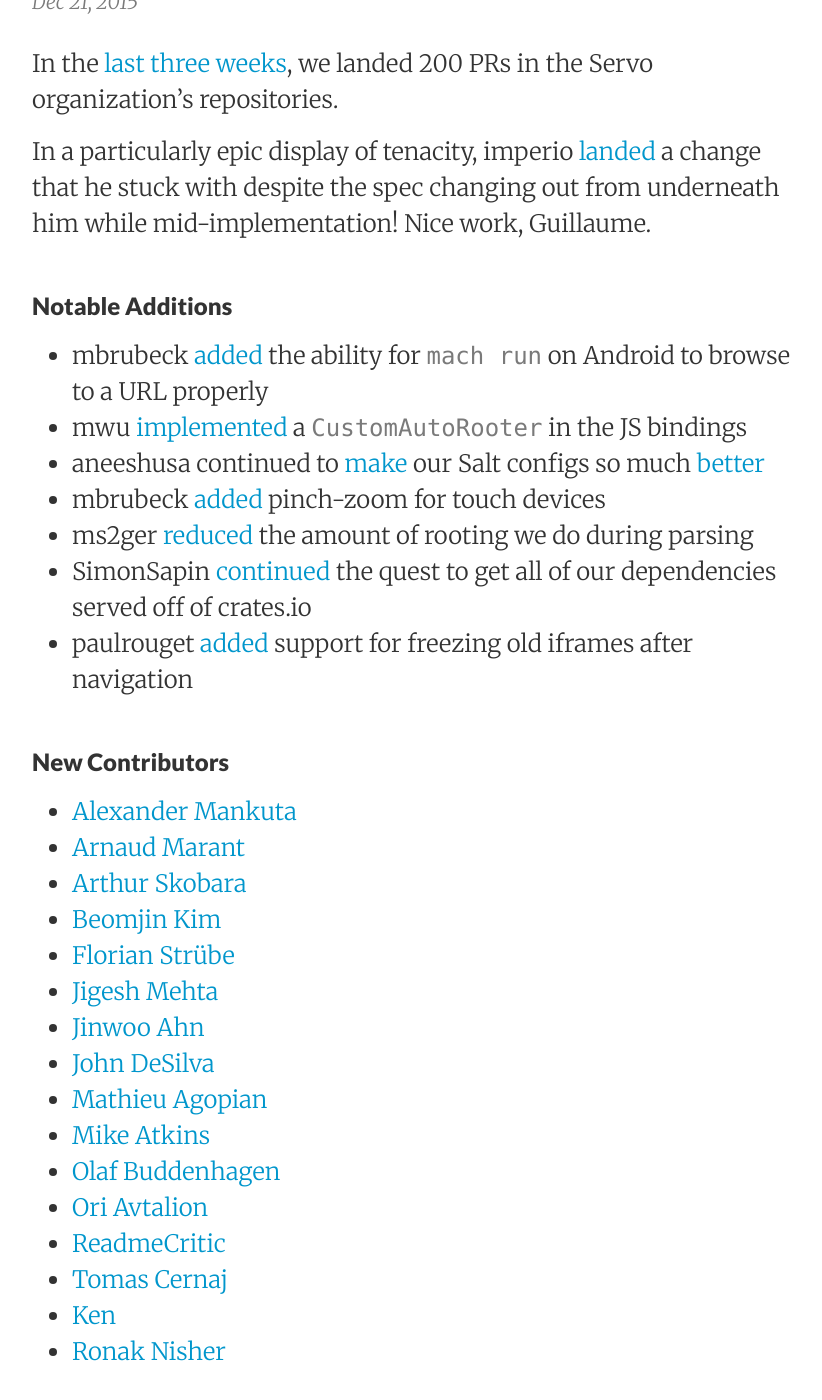
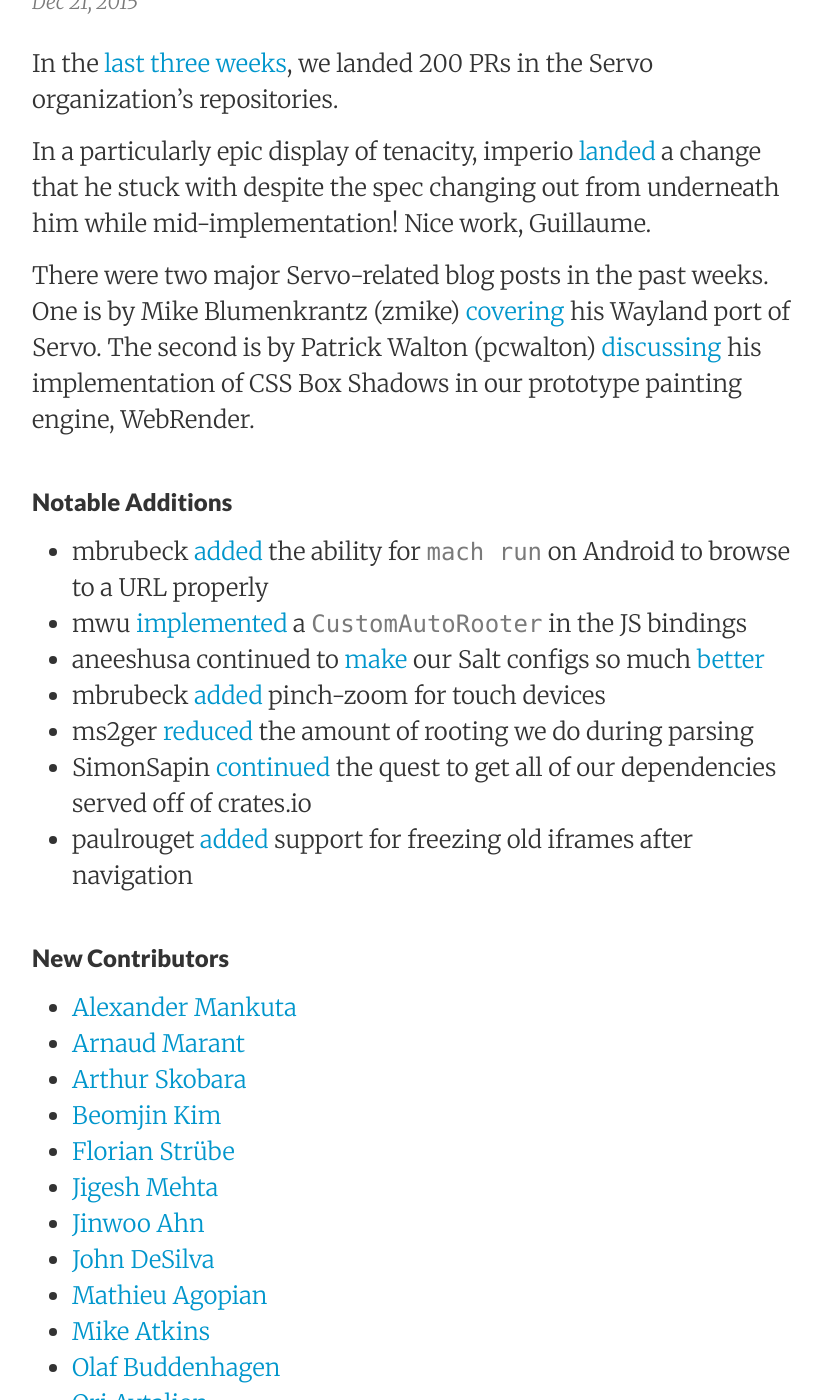
Before and after one commit to servo/blog.servo.org, a Jekyll site: the page built from _posts/2015-12-21-twis-44.md, in a window 1280 px wide and 1400 px high, scrolled down 315 px. Shown: the whole window, without its empty margins (224-1046 px from the left). Built offline with Jekyll 4.4.1, drawn with Linux system fonts in a browser that asks for light colours.

Commit message:
Blog posts and remove robot

```diff
--- a/_posts/2015-12-21-twis-44.md
+++ b/_posts/2015-12-21-twis-44.md
@@ -9,6 +9,8 @@
 In the [last three weeks](https://github.com/pulls?page=1&q=is%3Apr+is%3Amerged+closed%3A2015-11-30..2015-12-21+user%3Aservo), we landed 200 PRs in the Servo organization's repositories.
 
 In a particularly epic display of tenacity, imperio [landed](https://github.com/servo/servo/pull/8882) a change that he stuck with despite the spec changing out from underneath him while mid-implementation! Nice work, Guillaume.
+
+There were two major Servo-related blog posts in the past weeks. One is by Mike Blumenkrantz (zmike) [covering](http://blogs.s-osg.org/community-driven-wayland-support-servo/) his Wayland port of Servo. The second is by Patrick Walton (pcwalton) [discussing](http://pcwalton.github.io/blog/2015/12/21/drawing-css-box-shadows-in-webrender/) his implementation of CSS Box Shadows in our prototype painting engine, WebRender.
 
 ###Notable Additions
 
@@ -35,7 +37,6 @@
 - [Mike Atkins](https://github.com/apechimp)
 - [Olaf Buddenhagen](https://github.com/antrik)
 - [Ori Avtalion](https://github.com/salty-horse)
-- [ReadmeCritic](https://github.com/ReadmeCritic)
 - [Tomas Cernaj](https://github.com/cnaj)
 - [Ken](https://github.com/k-cross)
 - [Ronak Nisher](https://github.com/ronaknisher)
```
